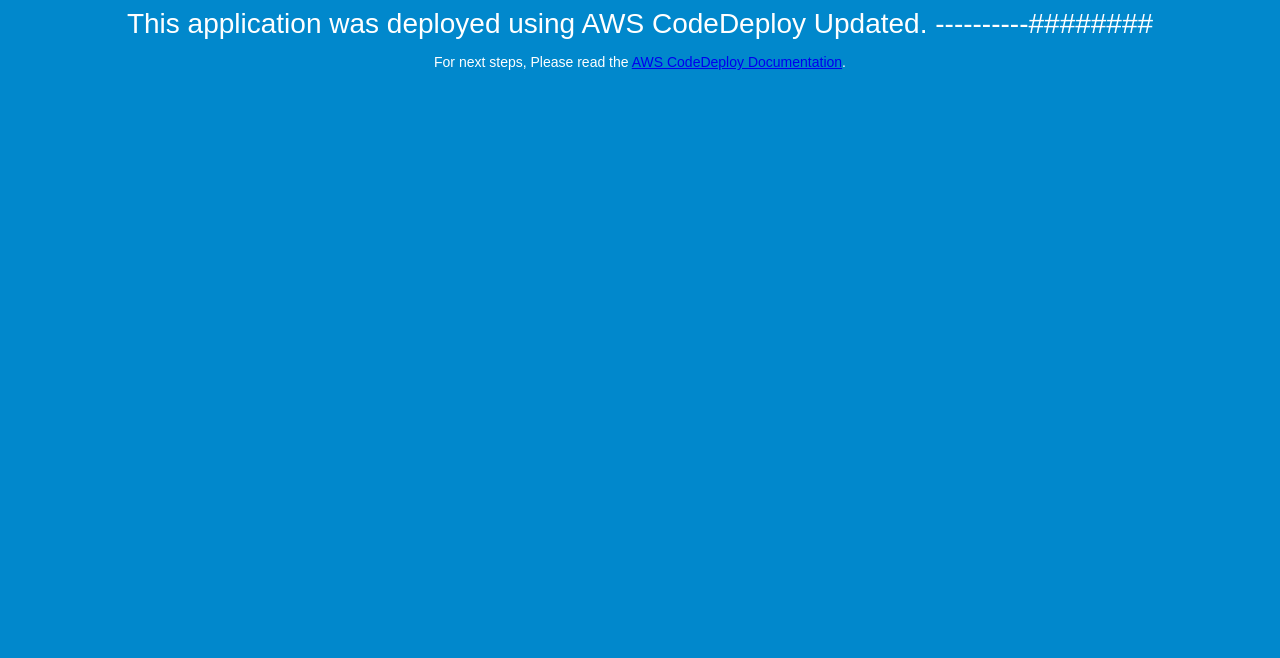
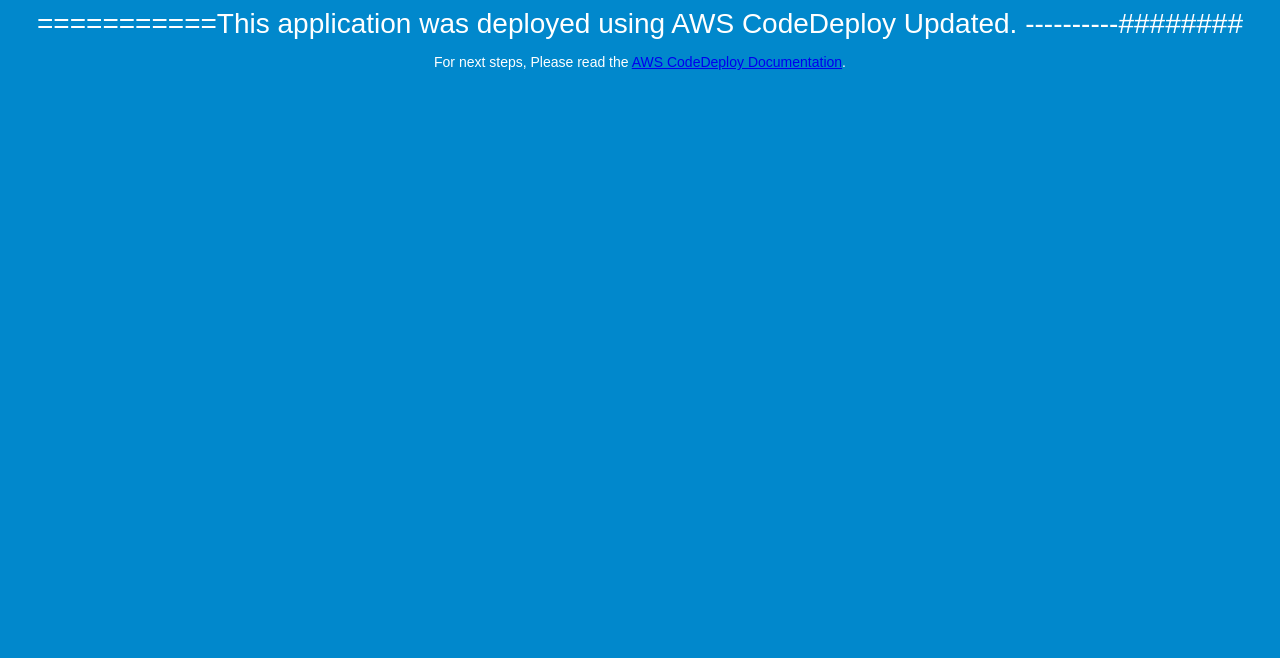
Before and after one commit to raghavvidya/codedeploy, a plain HTML site: page index.html in a window 1280 px wide. Shown: the part 142-800 px from the top of the page. Drawn offline with Linux system fonts and the light colour scheme.

Commit message:
index update...

```diff
--- a/index.html
+++ b/index.html
@@ -27,7 +27,7 @@
 <body>
   <div align="center">
     <h1>Congratulations</h1>
-    <h2>This application was deployed using AWS CodeDeploy Updated. ----------######## </h2>
+    <h2>===========This application was deployed using AWS CodeDeploy Updated. ----------######## </h2>
     <p>For next steps, Please read the <a href="http://aws.amazon.com/documentation/codedeploy">AWS CodeDeploy Documentation</a>.</p>
   </div>
 </body>
```
